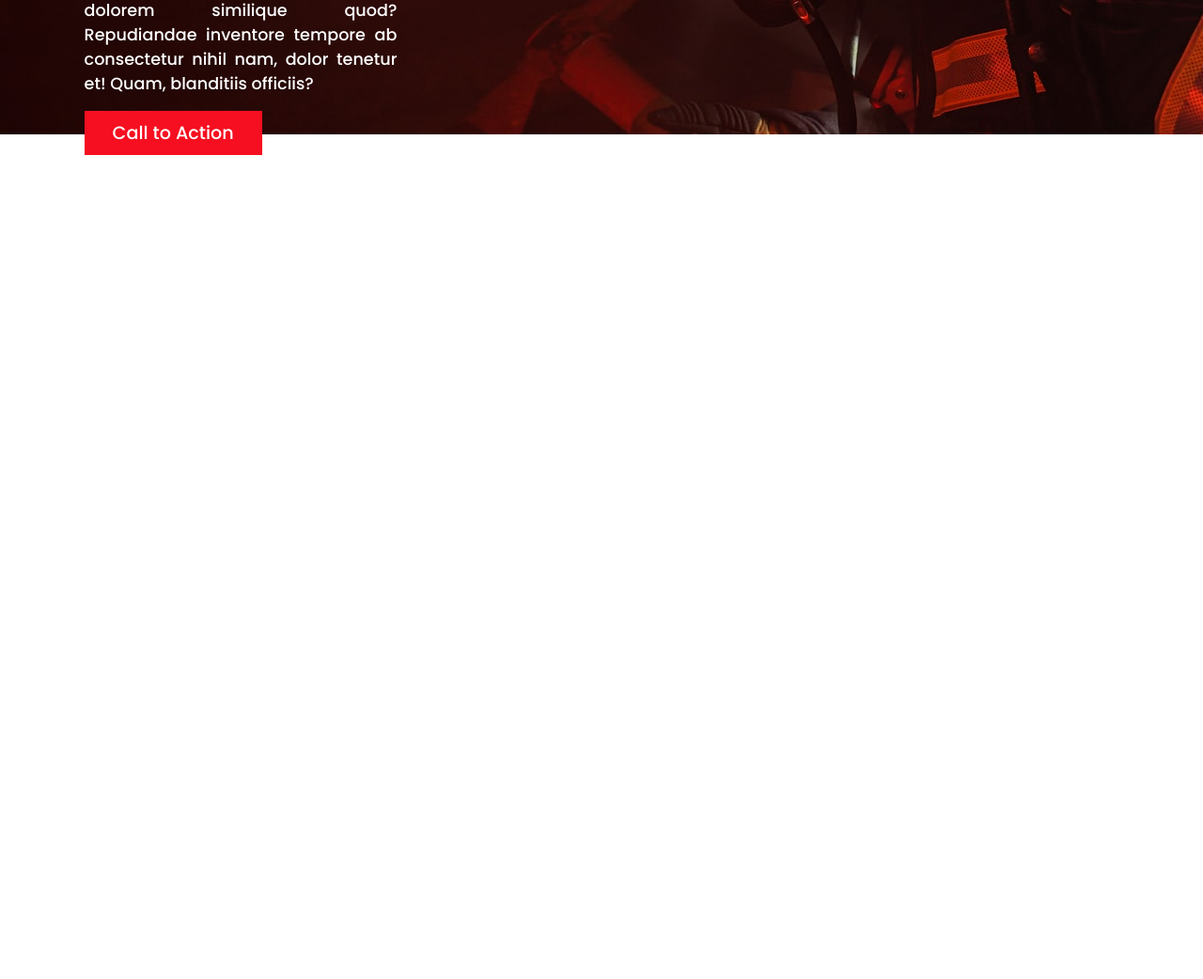
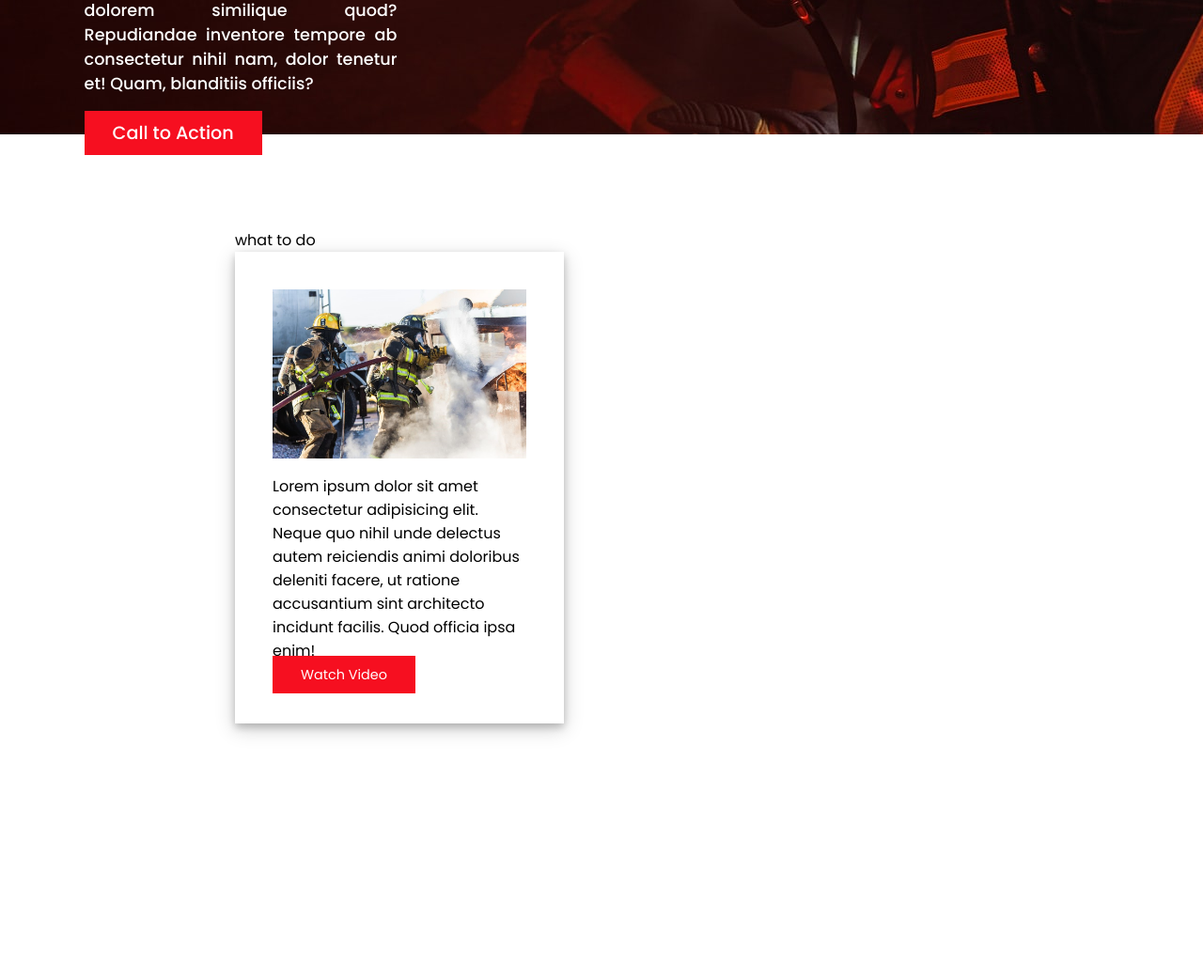
Before and after one commit to joshuataruc/disaster_risk, a PHP site: page / in a window 1280 px wide. Shown: the part 577-1619 px from the top of the page at 94% size. Before the commit the page ends 742 px from the top, so only its background shows below. Run offline with PHP 8.4, Linux system fonts and the light colour scheme.

Commit message:
added card

```diff
--- a/css/index.css
+++ b/css/index.css
@@ -47,6 +47,31 @@ body {
   text-decoration: none;
   margin-top: 15px;
 }
-.news {
+.what-to-do {
   height: 100vh;
+  background-color: #fff;
+  color:#000;
+  margin:100px 250px;
 }
+.card{
+  width: 350px;
+  height: auto;
+  box-shadow: 0 4px 8px 0 rgba(0, 0, 0, 0.2), 0 6px 20px 0 rgba(0, 0, 0, 0.19);
+  padding: 40px ;
+}
+.card img{
+  width: 100%;
+  margin-bottom: 10px;
+  text-align: center;
+}
+.card-btn {
+  align-items: center;
+  padding: 10px 30px;
+  background-color: #f60f20;
+  font-size: .90rem;
+  color: #fff;
+  cursor: pointer;
+  border: none;
+  text-decoration: none;
+  margin-top: 15px;
+}
--- a/index.php
+++ b/index.php
@@ -17,8 +17,13 @@
             <a href="#"class="btn-action">Call to Action</a>
         </div>
     </section>
-    <div class="news">news</div>
-    <div>what to do</div>
+    <section class="what-to-do" >what to do
+        <div class="card">
+            <img src="image/fire.jpg" alt="">
+            <p>Lorem ipsum dolor sit amet consectetur adipisicing elit. Neque quo nihil unde delectus autem reiciendis animi doloribus deleniti facere, ut ratione accusantium sint architecto incidunt facilis. Quod officia ipsa enim!</p>
+            <a href="#"class="card-btn">Watch Video</a>
+        </div>
+    </section>
     <div>contacts</div>
 </body>
 </html>
```
Also changed, not shown: image/earthquake.png (added), image/fire.jpg (added), image/flood.jpg (added), image/typhoon.jpg (added), image/volcano.jpg (added).
